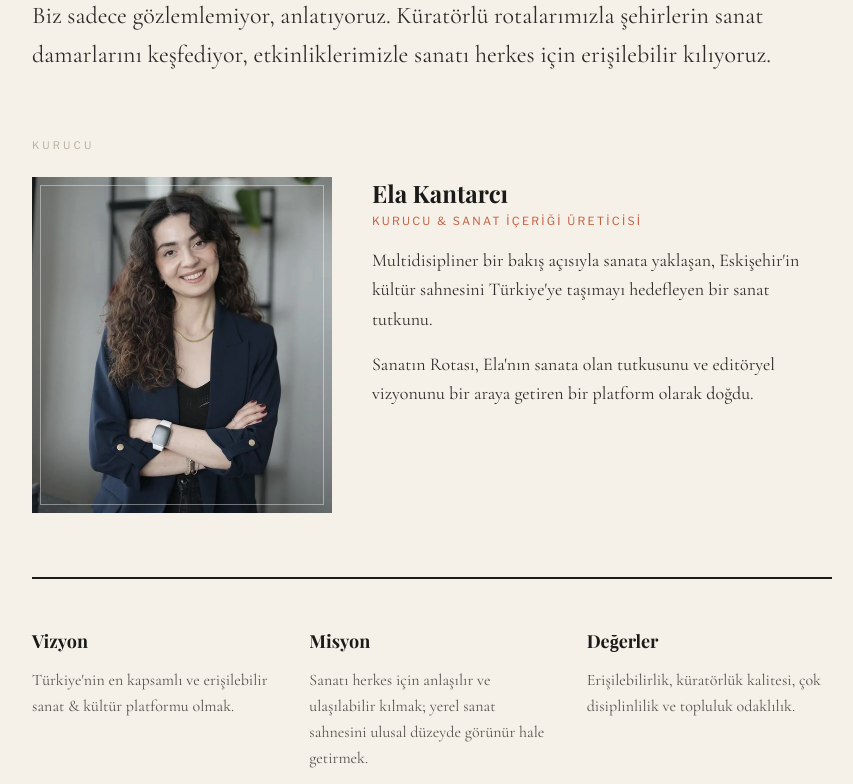
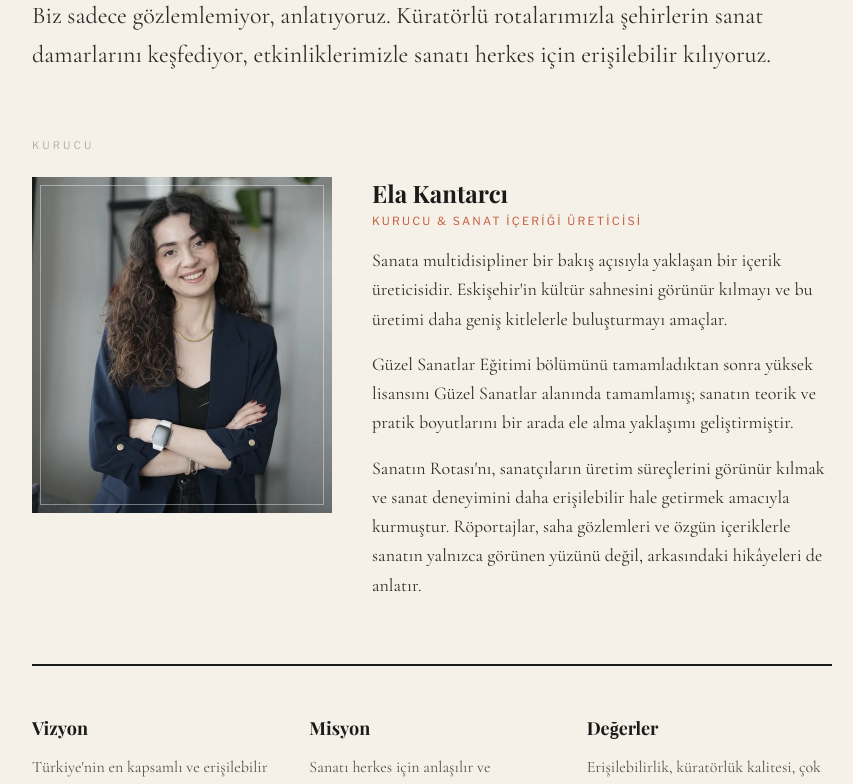
Before and after one commit to akyelberkek-byte/sanatinrotasi, a Next.js app: page /hakkinda in a window 1280 px wide. Shown: the part 586-1370 px from the top of the page, without its empty margins (208-1061 px from the left). Built offline with nearby package versions, Linux system fonts and the light colour scheme; no server answers.

Commit message:
update: Ela'nın biyografi metni ve ana sayfa foto boyutu

```diff
--- a/src/app/(site)/hakkinda/page.tsx
+++ b/src/app/(site)/hakkinda/page.tsx
@@ -62,12 +62,21 @@ export default function HakkindaPage() {
             </p>
             <div className="font-serif text-lg leading-relaxed text-soft-black space-y-4">
               <p>
-                Multidisipliner bir bakış açısıyla sanata yaklaşan, Eskişehir&apos;in kültür
-                sahnesini Türkiye&apos;ye taşımayı hedefleyen bir sanat tutkunu.
+                Sanata multidisipliner bir bakış açısıyla yaklaşan bir içerik
+                üreticisidir. Eskişehir&apos;in kültür sahnesini görünür kılmayı
+                ve bu üretimi daha geniş kitlelerle buluşturmayı amaçlar.
               </p>
               <p>
-                Sanatın Rotası, Ela&apos;nın sanata olan tutkusunu ve editöryel vizyonunu
-                bir araya getiren bir platform olarak doğdu.
+                Güzel Sanatlar Eğitimi bölümünü tamamladıktan sonra yüksek
+                lisansını Güzel Sanatlar alanında tamamlamış; sanatın teorik ve
+                pratik boyutlarını bir arada ele alma yaklaşımı geliştirmiştir.
+              </p>
+              <p>
+                Sanatın Rotası&apos;nı, sanatçıların üretim süreçlerini görünür
+                kılmak ve sanat deneyimini daha erişilebilir hale getirmek
+                amacıyla kurmuştur. Röportajlar, saha gözlemleri ve özgün
+                içeriklerle sanatın yalnızca görünen yüzünü değil, arkasındaki
+                hikâyeleri de anlatır.
               </p>
             </div>
           </div>
--- a/src/app/(site)/page.tsx
+++ b/src/app/(site)/page.tsx
@@ -81,7 +81,7 @@ export default async function HomePage() {
         {/* Right — Founder */}
         <div className="pl-0 md:pl-10 mt-10 md:mt-0">
           <SectionLabel label="Kurucu" className="mb-4 block" />
-          <div className="relative mb-4">
+          <div className="relative mb-4 max-w-[420px]">
             <Image
               src="/images/ela-kantarci.jpg"
               alt="Ela Kantarcı — Sanatın Rotası Kurucu ve Sanat İçeriği Üreticisi"
@@ -96,9 +96,17 @@ export default async function HomePage() {
           <p className="font-sans text-[0.65rem] uppercase tracking-[0.2em] text-accent mt-1 mb-3">
             Kurucu & Sanat İçeriği Üreticisi
           </p>
-          <p className="font-serif text-base leading-relaxed text-soft-black italic">
-            Multidisipliner bir bakış açısıyla sanata yaklaşan, Eskişehir&apos;in kültür
-            sahnesini Türkiye&apos;ye taşımayı hedefleyen bir sanat tutkunu.
+          <p className="font-serif text-base leading-relaxed text-soft-black">
+            Sanata multidisipliner bir bakış açısıyla yaklaşan bir içerik
+            üreticisidir. Eskişehir&apos;in kültür sahnesini görünür kılmayı ve
+            bu üretimi daha geniş kitlelerle buluşturmayı amaçlar. Güzel Sanatlar
+            Eğitimi bölümünü tamamladıktan sonra yüksek lisansını Güzel Sanatlar
+            alanında tamamlamış; sanatın teorik ve pratik boyutlarını bir arada
+            ele alma yaklaşımı geliştirmiştir. Sanatın Rotası&apos;nı,
+            sanatçıların üretim süreçlerini görünür kılmak ve sanat deneyimini
+            daha erişilebilir hale getirmek amacıyla kurmuştur. Röportajlar,
+            saha gözlemleri ve özgün içeriklerle sanatın yalnızca görünen yüzünü
+            değil, arkasındaki hikâyeleri de anlatır.
           </p>
         </div>
       </section>
```
